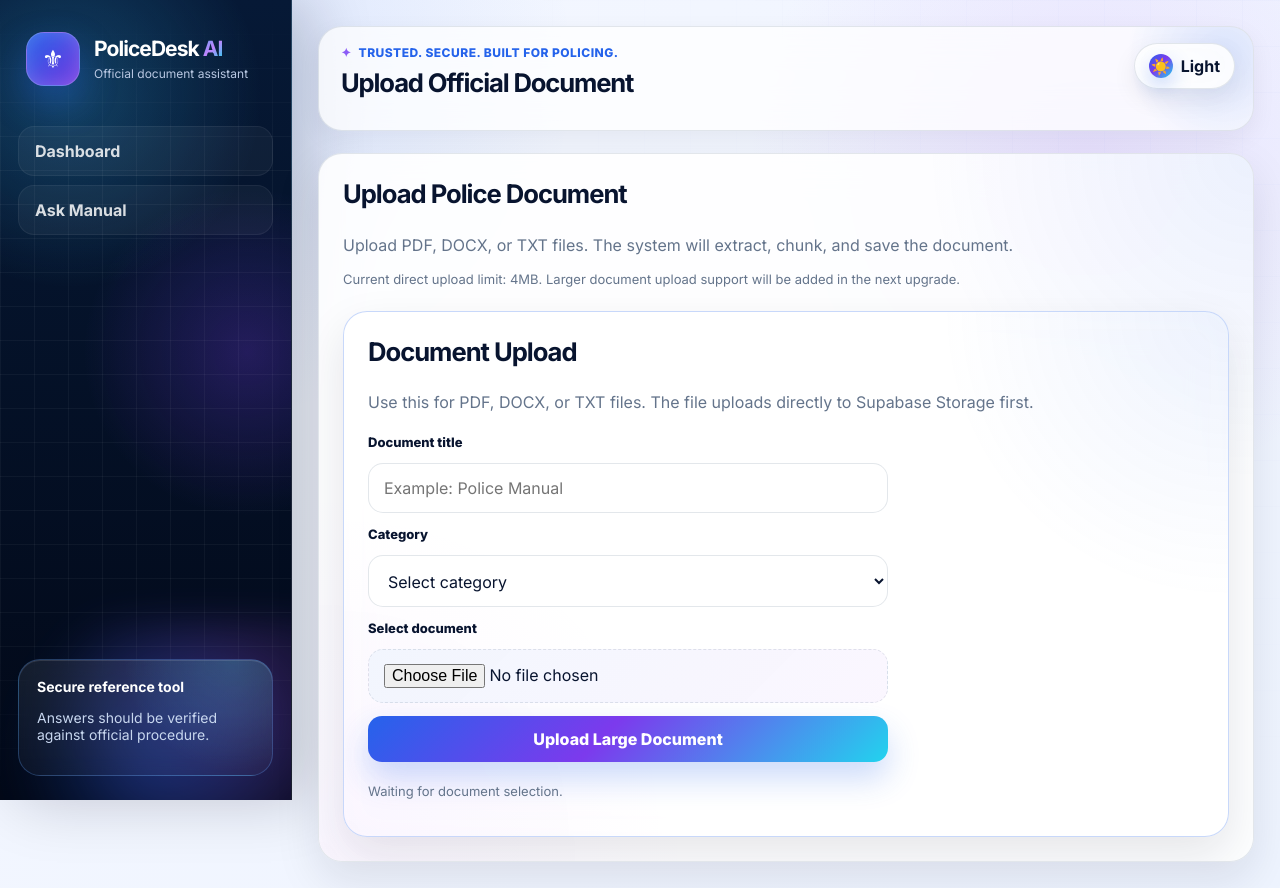
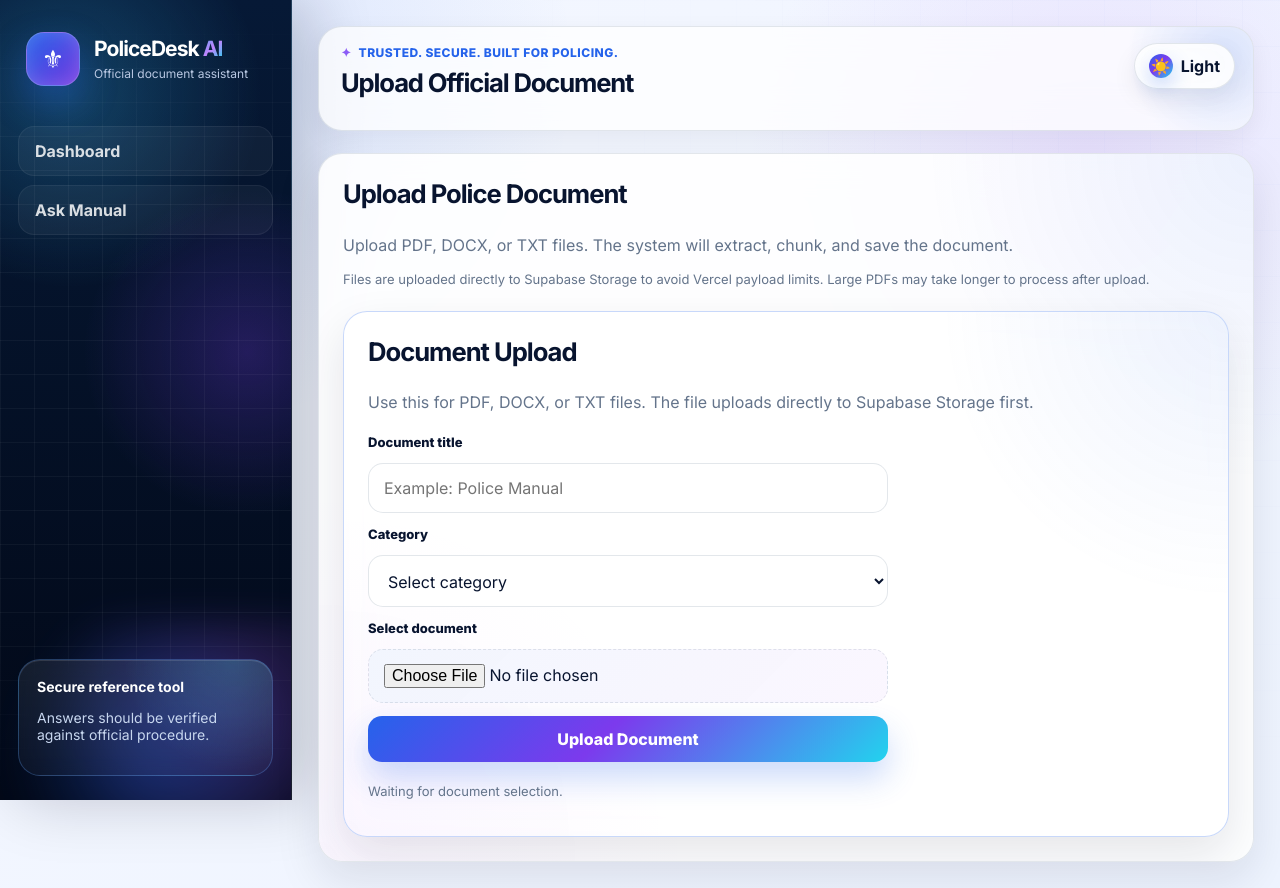
Before and after one commit to JayR-Studio/PoliceDeskAI, a Flask app: template templates/admin_upload.html in a window 1280 px wide. Run offline with Flask 3, Linux system fonts and the light colour scheme; the template is opened without the code that fills it, so the values that code supplies are empty; some libraries are stand-ins or nearby versions.

Commit message:
Clean up direct document upload interface

```diff
--- a/templates/admin_upload.html
+++ b/templates/admin_upload.html
@@ -32,7 +32,7 @@
 <!--</section>-->
 
 <p class="upload-limit-note">
-    Current direct upload limit: 4MB. Larger document upload support will be added in the next upgrade.
+    Files are uploaded directly to Supabase Storage to avoid Vercel payload limits. Large PDFs may take longer to process after upload.
 </p>
 <section class="upload-card large-upload-card">
     <h3>Document Upload</h3>
@@ -61,7 +61,7 @@
         <input type="file" id="largeDocument" accept=".pdf,.docx,.txt">
 
         <button type="button" class="primary-btn" id="largeUploadBtn">
-            Upload Large Document
+            Upload Document
         </button>
 
         <p class="upload-limit-note" id="largeUploadStatus">
```
